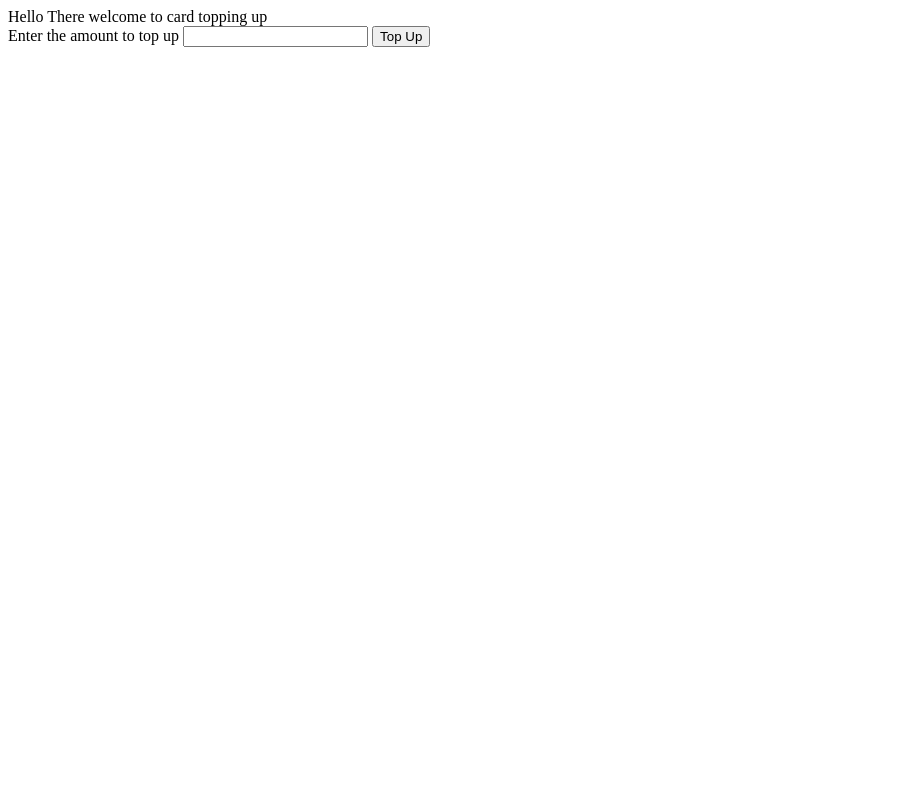
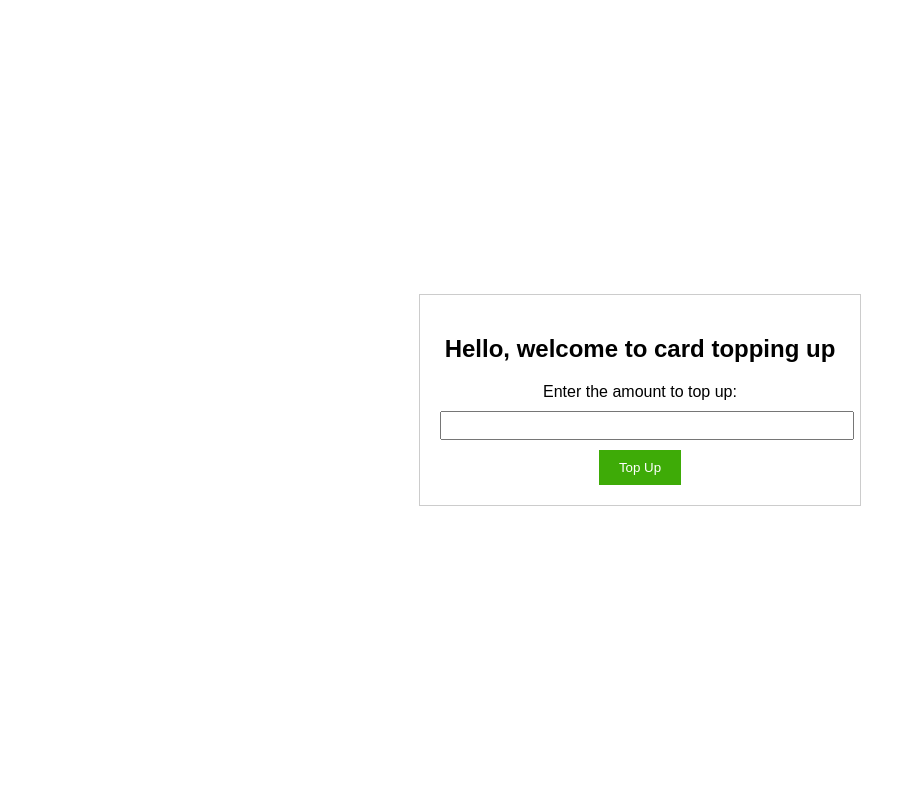
Before and after one commit to jazzybruno/RFID-shopping-system, a Flask app: page /topUp in a window 1280 px wide. Shown: the whole page, without its empty margins (0-916 px from the left). Run offline with Flask 3, Linux system fonts and the light colour scheme.

Commit message:
Styling for the topup html file

```diff
--- a/templates/topUp.html
+++ b/templates/topUp.html
@@ -3,16 +3,56 @@
 <head>
     <meta charset="UTF-8">
     <title>Top Up</title>
+    <style>
+        body {
+            display: flex;
+            justify-content: center;
+            align-items: center;
+            height: 100vh;
+            margin: 0;
+        }
+
+        .container {
+            text-align: center;
+            border: 1px solid #ccc;
+            padding: 20px;
+            max-width: 400px;
+            width: 100%;
+            font-family: 'Quicksand', sans-serif;
+        }
+
+        form {
+            margin-top: 20px;
+        }
+
+        label {
+            display: block;
+
+            margin-bottom: 10px;
+        }
+
+        input[type="number"] {
+            width: 100%;
+            padding: 5px;
+            margin-bottom: 10px;
+        }
+
+        button {
+            background-color:  rgb(62, 171, 7);
+            color: white;
+            padding: 10px 20px;
+            border: none;
+            cursor: pointer;
+        }
+    </style>
 </head>
 <body>
-   <div>
-       Hello There welcome to card topping up
-       <form action="/topPost" method="post" >
-           <label>Enter the amount to top up</label>
-       <input type="number" name="amount" />
-           <button>
-               Top Up
-           </button>
+   <div class="container">
+       <h2>Hello, welcome to card topping up</h2>
+       <form action="/topPost" method="post">
+           <label for="amount">Enter the amount to top up:</label>
+           <input type="number" name="amount" id="amount">
+           <button type="submit">Top Up</button>
        </form>
    </div>
 </body>
```
